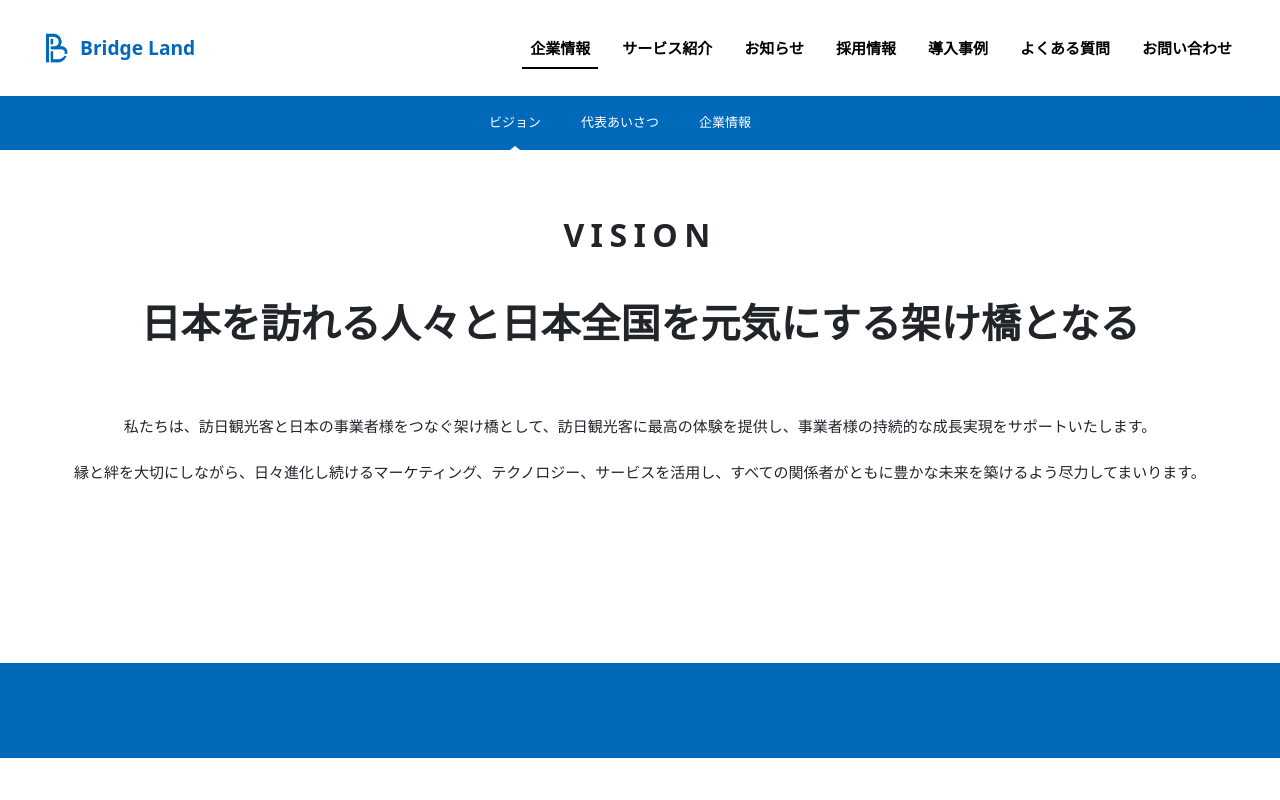
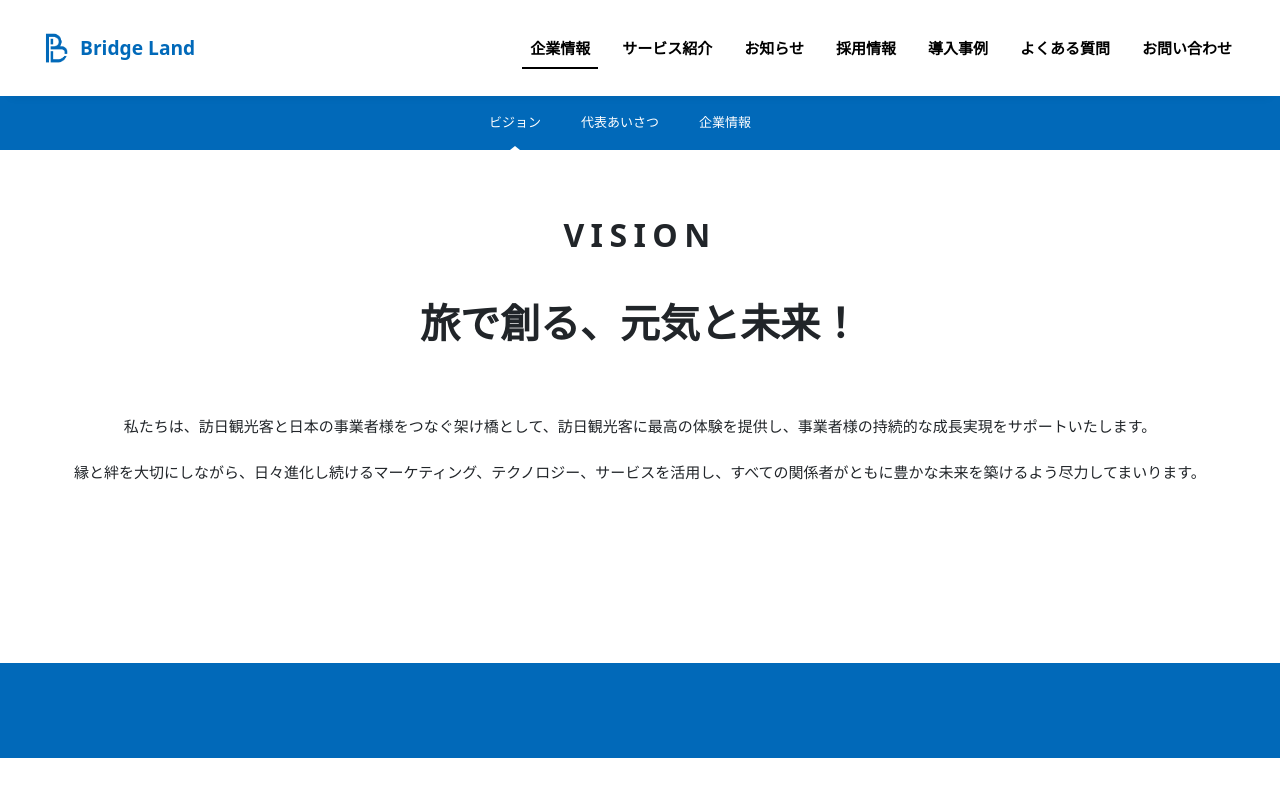
Before and after one commit to Nceco/blfood-web, a Vue app: page /#/ in a window 1280 px wide. Both pictures are taken after a click on the item "企業情報". Shown: the top 800 px of the page. Built offline with nearby package versions, Linux system fonts and the light colour scheme.

Commit message:
feat: 修改

```diff
--- a/src/views/about/vision/index.vue
+++ b/src/views/about/vision/index.vue
@@ -4,7 +4,7 @@
   <div class="mu_box">
     <section class="mu_header">
       <p class="span1">VISION</p>
-      <p class="title">日本を訪れる人々と日本全国を元気にする架け橋となる</p>
+      <p class="title">旅で創る、元気と未来！</p>
     </section>
     <div class="content">
       <p>私たちは、訪日観光客と日本の事業者様をつなぐ架け橋として、訪日観光客に最高の体験を提供し、事業者様の持続的な成長実現をサポートいたします。</p>
```
